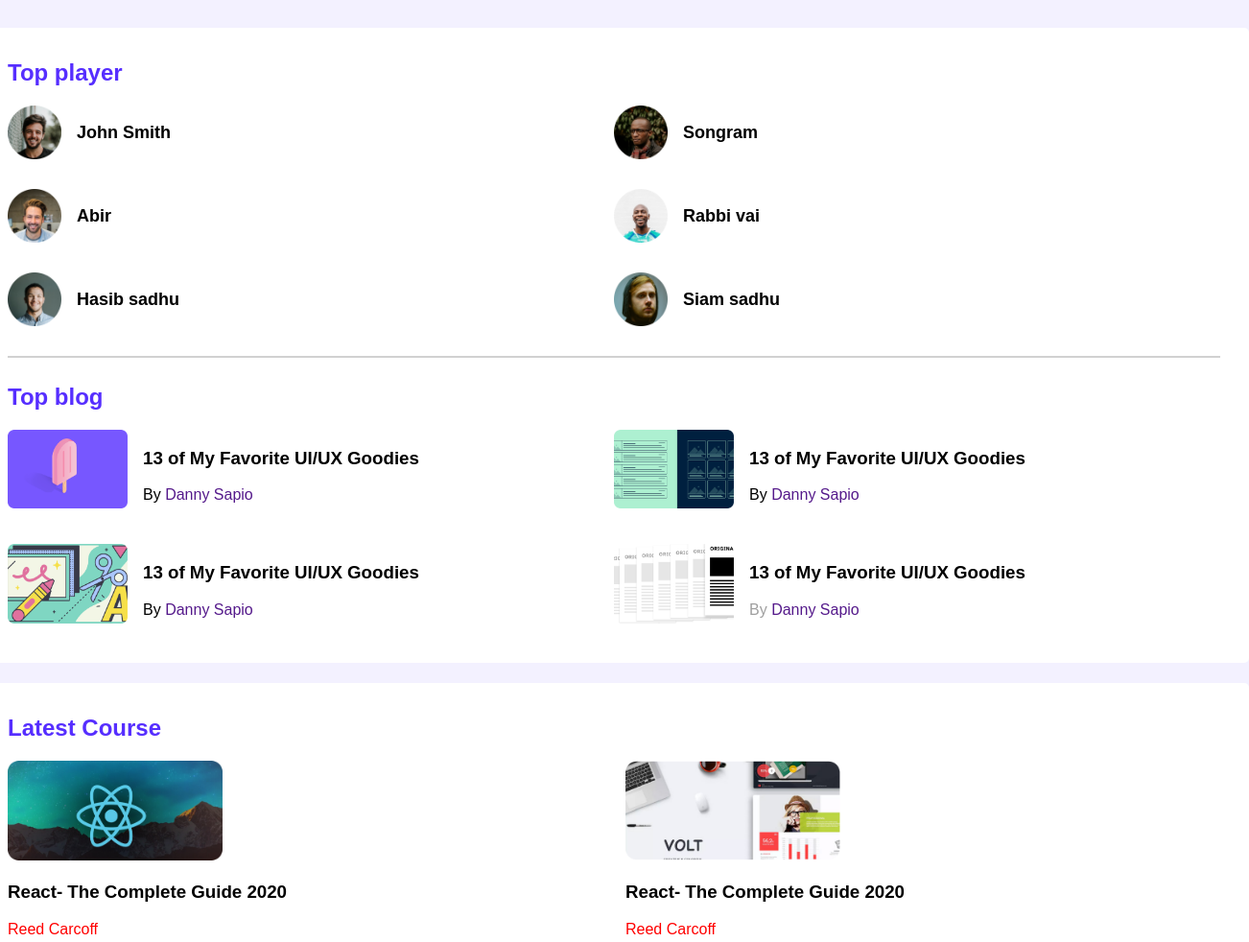
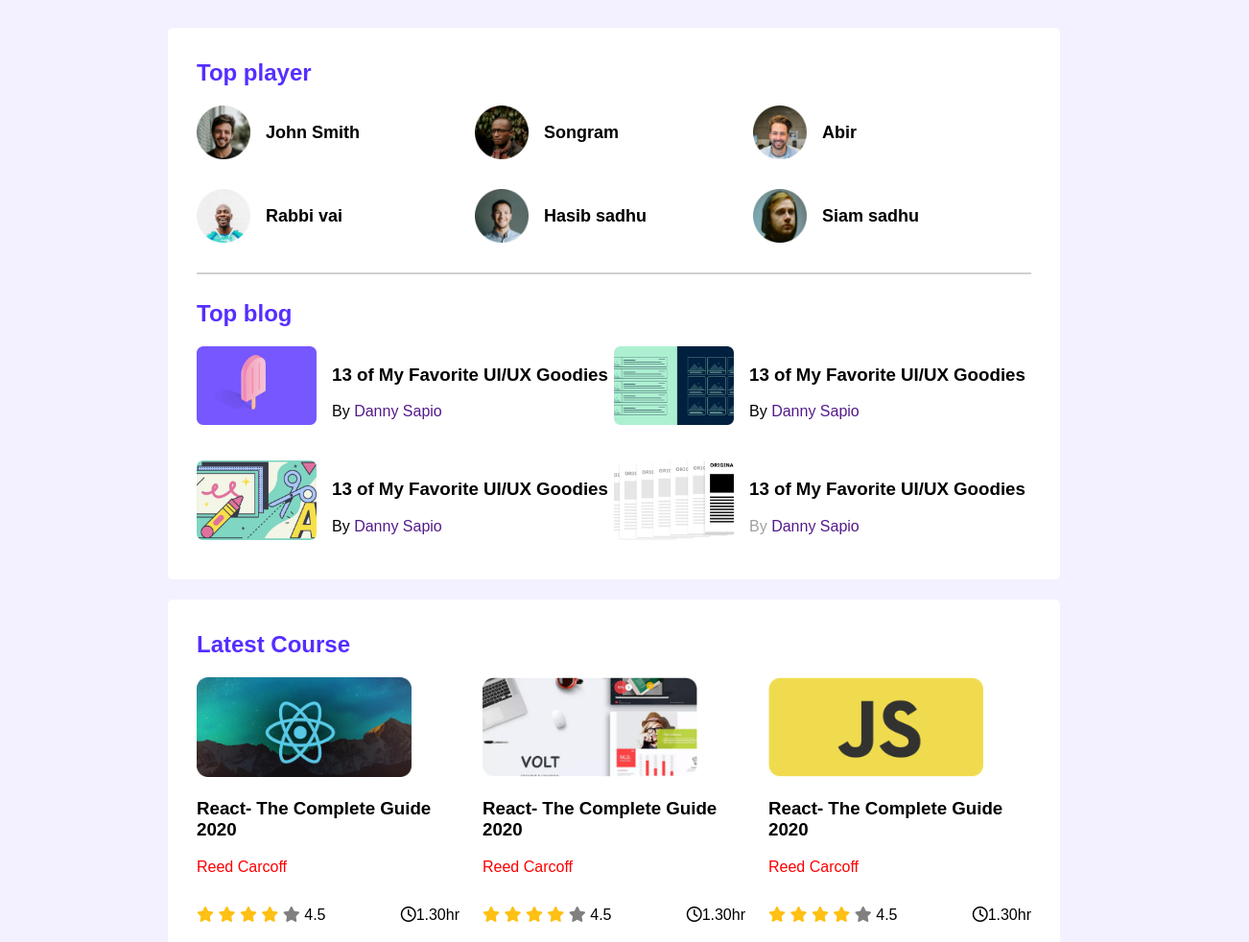
Before and after one commit to Rakib665/leader-board-css, a plain HTML site: page index.html in a window 1280 px wide. Shown: the top 982 px of the page at 96% size, 1302 px wide, since content can reach past the window. Drawn offline with Linux system fonts and the light colour scheme.

Commit message:
littlebit responsive

```diff
--- a/style.css
+++ b/style.css
@@ -104,7 +104,7 @@ height: 104px;
 }
 /* media queries */
 /* Extra small devices (phones, 600px and down) */
-@media only screen and (max-width: 600px) {
+ @media only screen and (max-width: 600px) {
     .container{
         width: 100%;
     }
@@ -115,7 +115,7 @@ height: 104px;
   }
 
   /* Small devices (portrait tablets and large phones, 600px and up) */
-  @media only screen and (min-width: 689px) {
+   @media only screen and (max-width: 992px) {
     .container{
         width: 100%;
     }
@@ -128,25 +128,3 @@ height: 104px;
         flex-direction: column;
     }
   }
-
-  /* Medium devices (landscape tablets, 768px and up) */
-  @media only screen and (min-width: 991px) {
-    .container{
-        width: 100%;
-    }
-    .players,.blogs,.courses{
-        grid-template-columns: repeat(2, 1fr);
-        flex-direction: column;
-    }
-
-  }
-
-  /* Large devices (laptops/desktops, 992px and up) */
-  @media only screen and (min-width: 992px) {
-    .example {background: orange;}
-  }
-
-  /* Extra large devices (large laptops and desktops, 1200px and up) */
-  @media only screen and (min-width: 1200px) {
-    .example {background: pink;}
-  }
```
